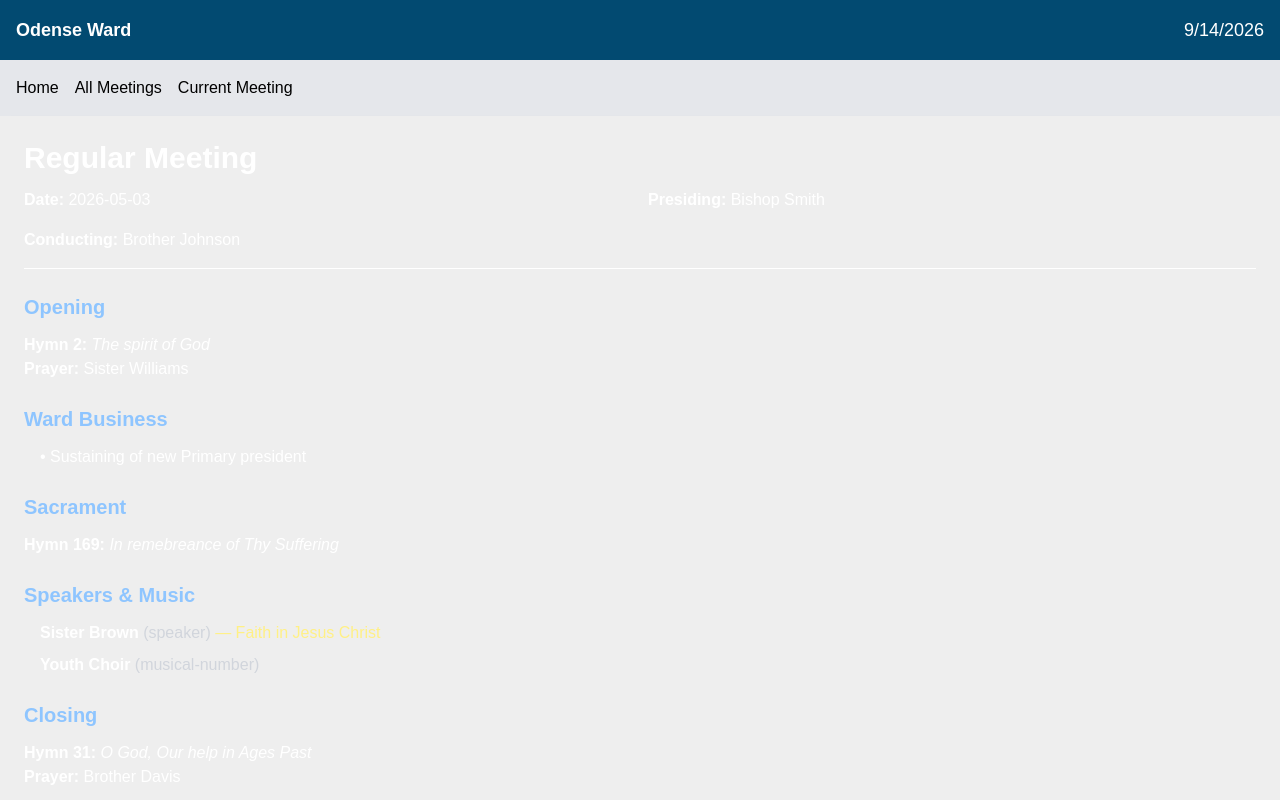
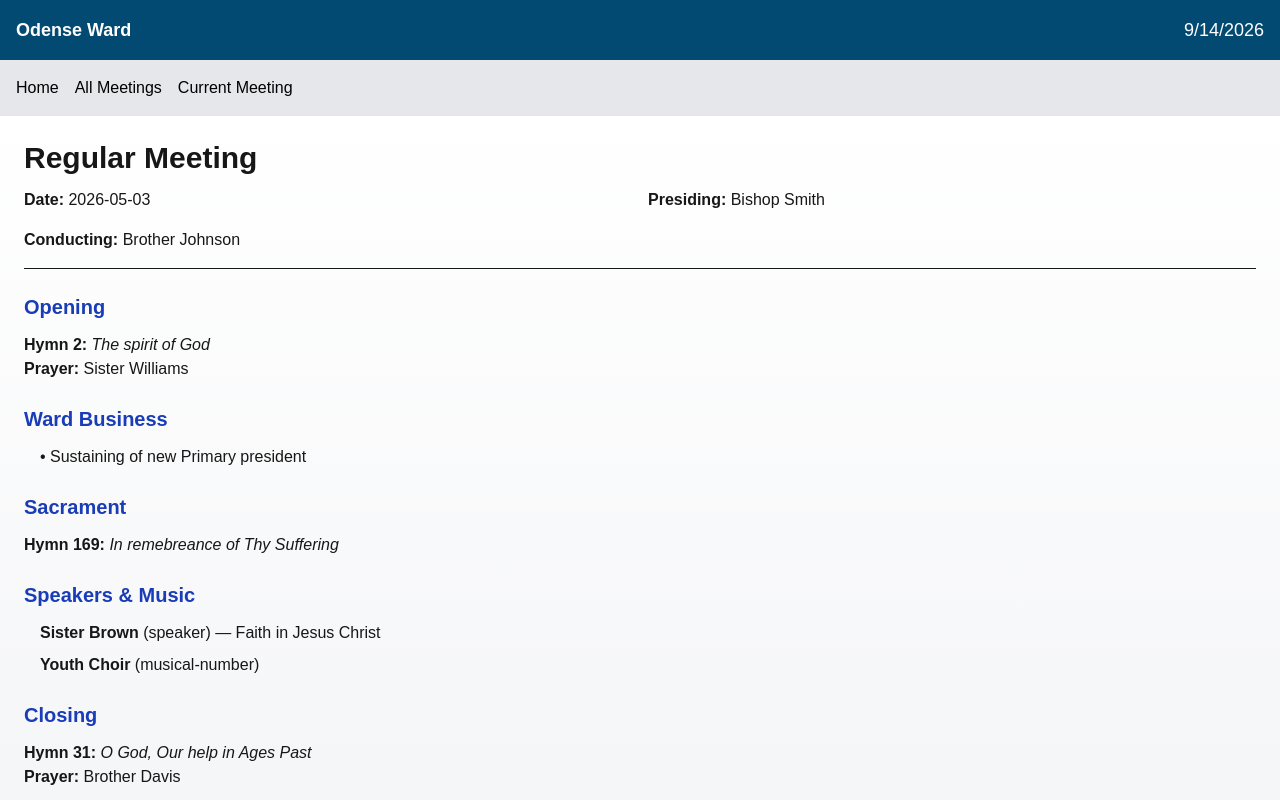
Before and after one commit to vamundse/sacrament-meeting, a Next.js app: page /meetings/1 in a window 1280 px wide. Shown: the top 800 px of the page. Built offline with nearby package versions, Linux system fonts and the light colour scheme.

Commit message:
Sacrament meeting planner assignment

```diff
--- a/app/meetings/current/page.tsx
+++ b/app/meetings/current/page.tsx
@@ -1,7 +1,5 @@
 import MeetingDetail from "@/components/MeetingDetail";
 import { getMeetings } from "@/lib/meetings_db";
-
-export const dynamic = 'force-dynamic';
 
 const today = new Date();
 const dayOfWeek = today.getDay(); // 0 (Sun) through 6 (Sat)
--- a/components/MeetingCard.tsx
+++ b/components/MeetingCard.tsx
@@ -2,7 +2,7 @@ import type { SacramentMeeting } from "../lib/types";
 
 export default function MeetingCard({ meeting }: { meeting: SacramentMeeting }) {
     return (
-        <div className="p-4 rounded-lg shadow-md bg-gradient-to-b from-mist-800 to-mist-900 text-white hover:from-mist-700 hover:to-mist-800 hover:cursor-pointer transition-all hover:shadow-lg">
+        <div className="p-4 rounded-lg shadow-md bg-gradient-to-b from-white to-mist-100 hover:from-mist-100 hover:to-mist-200 dark:from-mist-800 dark:to-mist-900 dark:hover:from-mist-700 dark:hover:to-mist-800 hover:cursor-pointer transition-all hover:shadow-lg">
             <div className="mb-4 border-mist-600">
                 <p className="text-lg font-bold mb-2 capitalize">{meeting.meetingType} Meeting</p>
                 <p className="text-sm"><b>Date:</b> {meeting.date}</p>
@@ -12,12 +12,12 @@ export default function MeetingCard({ meeting }: { meeting: SacramentMeeting })
                 {meeting.presiding && <p className="text-sm"><b>Presiding:</b> {meeting.presiding}</p>}
             </div>
             <div>
-                <p className="text-sm font-bold mb-2 text-blue-300">Speakers & Music</p>
+                <p className="text-sm font-bold mb-2 text-blue-800 dark:text-blue-300">Speakers & Music</p>
                 <div className="space-y-1">
                     {meeting.speakers.map((speaker, i) => (
                         <p key={i} className="text-sm ml-3">
-                            <b>{speaker.name}</b> <span className="text-gray-200">({speaker.type})</span>
-                            {speaker.topic && <span className="text-yellow-200"> — {speaker.topic}</span>}
+                            <b>{speaker.name}</b> <span className="dark:text-gray-200">({speaker.type})</span>
+                            {speaker.topic && <span className="dark:text-yellow-200"> — {speaker.topic}</span>}
                         </p>
                     ))}
                 </div>
--- a/components/MeetingDetail.tsx
+++ b/components/MeetingDetail.tsx
@@ -2,8 +2,7 @@ import type { SacramentMeeting } from "../lib/types";
 
 export default function MeetingDetail({ meeting }: { meeting: SacramentMeeting }) {
     return (
-        <div className="p-6 shadow-lg bg-gradient-to-b from-mist-800 to-mist-900 text-white">
-            {/* Header */}
+        <div className="p-6 shadow-lg bg-gradient-to-b from-white to-gray-100 dark:from-mist-800 dark:to-mist-900 dark:text-white">
             <div className="mb-6 pb-4 border-b border-mist-600">
                 <h2 className="text-3xl font-bold capitalize mb-3">{meeting.meetingType} Meeting</h2>
                 <div className="grid grid-cols-2 gap-4">
@@ -13,60 +12,53 @@ export default function MeetingDetail({ meeting }: { meeting: SacramentMeeting }
                 </div>
             </div>
 
-            {/* Opening */}
             <div className="mb-6">
-                <h3 className="text-xl font-bold mb-3 text-blue-300">Opening</h3>
+                <h3 className="text-xl font-bold mb-3 text-blue-800 dark:text-blue-300">Opening</h3>
                 <p><b>Hymn {meeting.openingHymn.number}:</b> <em>{meeting.openingHymn.title}</em></p>
                 <p><b>Prayer:</b> {meeting.openingPrayer}</p>
             </div>
 
-            {/* Ward Business */}
             {meeting.wardBusiness.length > 0 && (
                 <div className="mb-6">
-                    <h3 className="text-xl font-bold mb-3 text-blue-300">Ward Business</h3>
+                    <h3 className="text-xl font-bold mb-3 text-blue-800 dark:text-blue-300">Ward Business</h3>
                     {meeting.wardBusiness.map((item, i) => (
                         <p key={i} className="ml-4">• {item.description}</p>
                     ))}
                 </div>
             )}
 
-            {/* Stake Business */}
             {meeting.stakeBusiness && (
-                <div className="mb-6 p-3 bg-mist-700 rounded">
-                    <p className="font-bold text-yellow-300">⚠ Stake Business: Yes</p>
+                <div className="mb-6 p-3 bg-mist-200 dark:bg-mist-700 rounded">
+                    <p className="font-bold text-yellow-800 dark:text-yellow-300">⚠ Stake Business: Yes</p>
                 </div>
             )}
 
-            {/* Sacrament */}
             <div className="mb-6">
-                <h3 className="text-xl font-bold mb-3 text-blue-300">Sacrament</h3>
+                <h3 className="text-xl font-bold mb-3 text-blue-800 dark:text-blue-300">Sacrament</h3>
                 <p><b>Hymn {meeting.sacramentHymn.number}:</b> <em>{meeting.sacramentHymn.title}</em></p>
             </div>
 
-            {/* Speakers */}
             <div className="mb-6">
-                <h3 className="text-xl font-bold mb-3 text-blue-300">Speakers & Music</h3>
+                <h3 className="text-xl font-bold mb-3 text-blue-800 dark:text-blue-300">Speakers & Music</h3>
                 <div className="ml-4 space-y-2">
                     {meeting.speakers.map((speaker, i) => (
                         <p key={i}>
-                            <b>{speaker.name}</b> <span className="text-gray-300">({speaker.type})</span>
-                            {speaker.topic && <span className="text-yellow-200"> — {speaker.topic}</span>}
+                            <b>{speaker.name}</b> <span className="dark:text-gray-300">({speaker.type})</span>
+                            {speaker.topic && <span className="dark:text-yellow-200"> — {speaker.topic}</span>}
                         </p>
                     ))}
                 </div>
             </div>
 
-            {/* Closing */}
             <div className="mb-6">
-                <h3 className="text-xl font-bold mb-3 text-blue-300">Closing</h3>
+                <h3 className="text-xl font-bold mb-3 text-blue-800 dark:text-blue-300">Closing</h3>
                 <p><b>Hymn {meeting.closingHymn.number}:</b> <em>{meeting.closingHymn.title}</em></p>
                 <p><b>Prayer:</b> {meeting.closingPrayer}</p>
             </div>
 
-            {/* Announcements */}
             {meeting.announcements && meeting.announcements.length > 0 && (
                 <div className="pt-4 border-t border-mist-600">
-                    <h3 className="text-xl font-bold mb-3 text-blue-300">Announcements</h3>
+                    <h3 className="text-xl font-bold mb-3 text-blue-800 dark:text-blue-300">Announcements</h3>
                     <div className="ml-4 space-y-2">
                         {meeting.announcements.map((announcement, i) => (
                             <p key={i}>📢 {announcement}</p>
```
